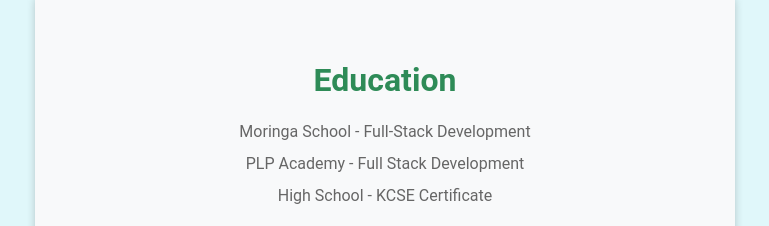
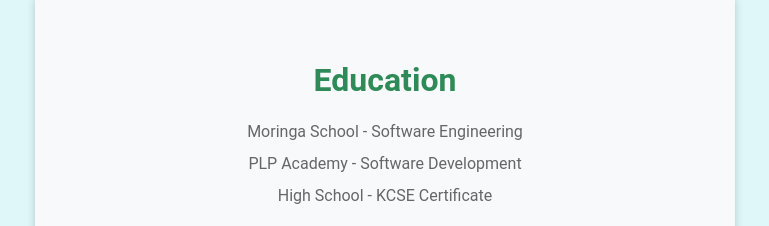
Before and after one commit to LEAKONO/My-website, a React (Create React App) app: page / in a window 1280 px wide. Shown: the part 1620-1846 px from the top of the page, without its empty margins (355-1124 px from the left). Built offline with nearby package versions, Linux system fonts and the light colour scheme.

Commit message:
changed naming

```diff
--- a/src/components/Education.js
+++ b/src/components/Education.js
@@ -32,8 +32,8 @@
     <EducationSection>
       <Title>Education</Title>
       <EducationList>
-        <EducationItem>Moringa School - Full-Stack Development</EducationItem>
-        <EducationItem>PLP Academy - Full Stack Development</EducationItem>
+        <EducationItem>Moringa School - Software Engineering</EducationItem>
+        <EducationItem>PLP Academy - Software Development</EducationItem>
         <EducationItem>High School - KCSE Certificate</EducationItem>
       </EducationList>
     </EducationSection>
```
